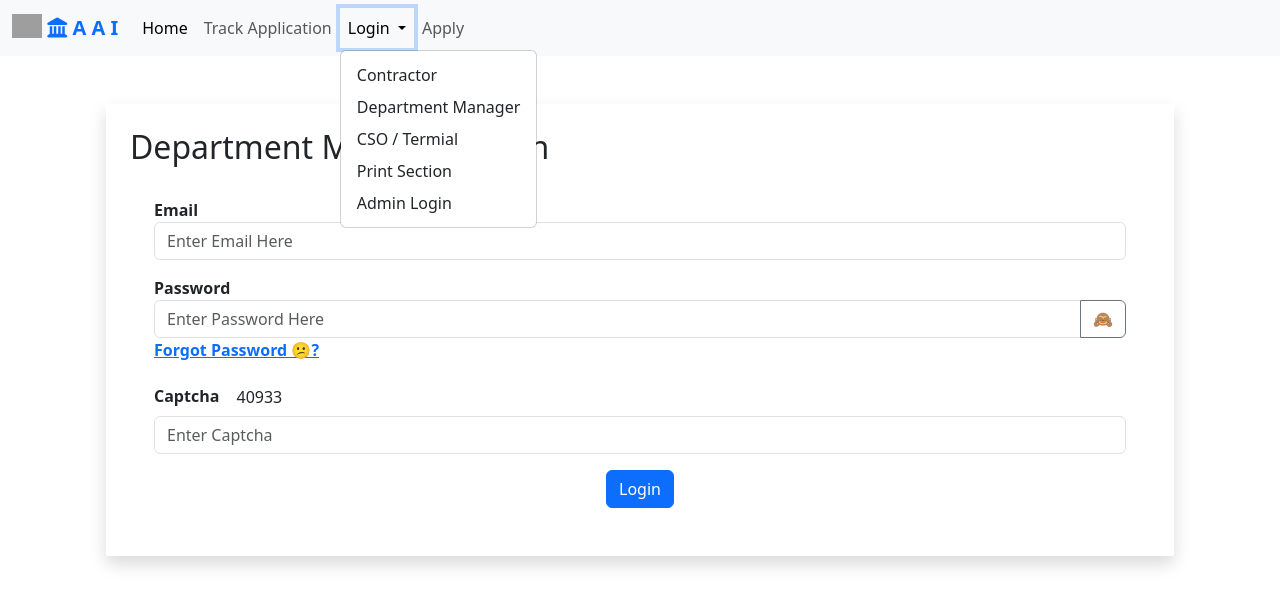
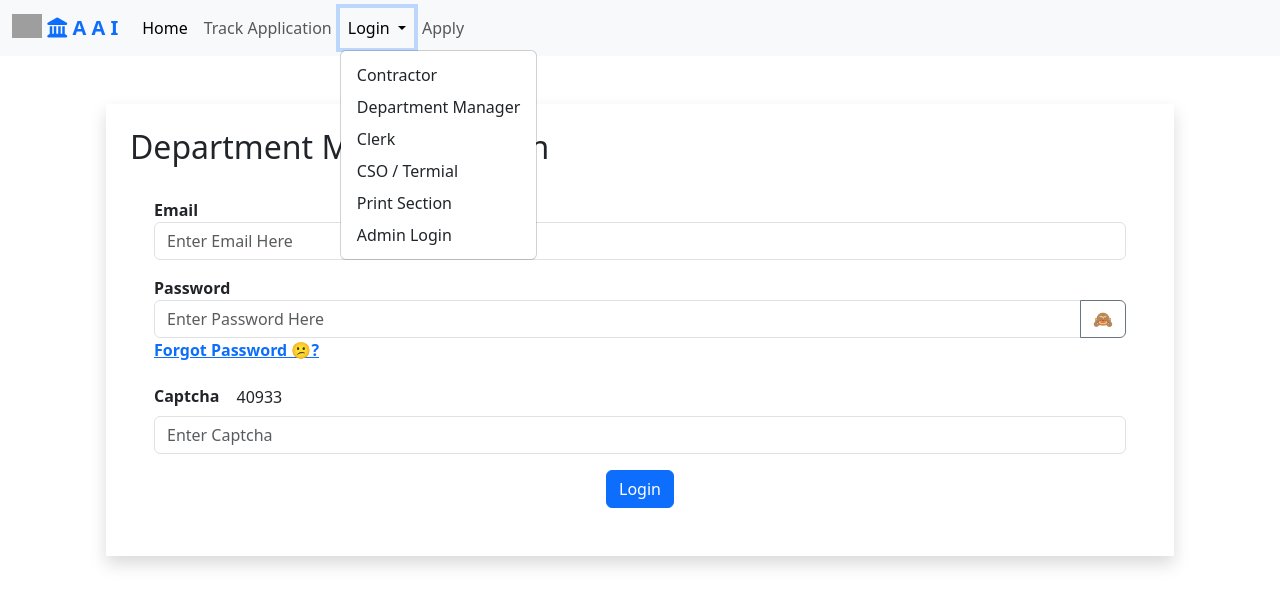
Before and after one commit to PrasadDhobale/aai, a PHP site: page /aai/department/login.php in a window 1280 px wide, after a click on "Login". Shown: the top 596 px of the page. Run offline with PHP 8.4, Linux system fonts and the light colour scheme; grey boxes are pictures that could not be loaded.

Commit message:
clerk login title in login as per $_GET['dept']

```diff
--- a/department/login.php
+++ b/department/login.php
@@ -45,7 +45,7 @@ if(isset($_POST['loginBtn'])) {
 
 <div class="container mt-5">
     <div class="shadow p-4 m-4 pb-4 mt-5">
-        <h2><?php echo isset($_GET['dept']) ? ($_GET['dept'] == 'si' ? 'Security Incharge' : ($_GET['dept'] == 'ps' ? 'Print Section' : 'Department Manager')) : 'Department Manager'; ?> Login</h2>
+        <h2><?php echo isset($_GET['dept']) ? ($_GET['dept'] == 'si' ? 'Security Incharge' : ($_GET['dept'] == 'ps' ? 'Print Section' : ($_GET['dept'] == 'c' ? 'Clerk' : 'Department Manager'))) : 'Department Manager'; ?> Login</h2>
         <form id="manager_login" method="POST" class="form p-4" action="<?php echo htmlspecialchars($_SERVER["PHP_SELF"]); ?>" onsubmit="return checkCaptcha();">
             <div class="mb-3">
                 <label for="email"><b>Email</b></label>
--- a/navbar.php
+++ b/navbar.php
@@ -36,6 +36,7 @@ include "Connection.php";
                     <ul class="dropdown-menu">
                         <li><a class="dropdown-item" href="<?php echo BASE_URL; ?>contractor/login.php">Contractor</a></li>
                         <li><a class="dropdown-item" href="<?php echo BASE_URL; ?>department/login.php">Department Manager</a></li>
+                        <li><a class="dropdown-item" href="<?php echo BASE_URL; ?>department/login.php?dept=c">Clerk</a></li>
                         <li><a class="dropdown-item" href="<?php echo BASE_URL; ?>department/login.php?dept=si">CSO / Termial</a></li>
                         <li><a class="dropdown-item" href="<?php echo BASE_URL; ?>department/login.php?dept=ps">Print Section</a></li>
                         <li><a class="dropdown-item" href="<?php echo BASE_URL; ?>admin/login.php">Admin Login</a></li>
```
